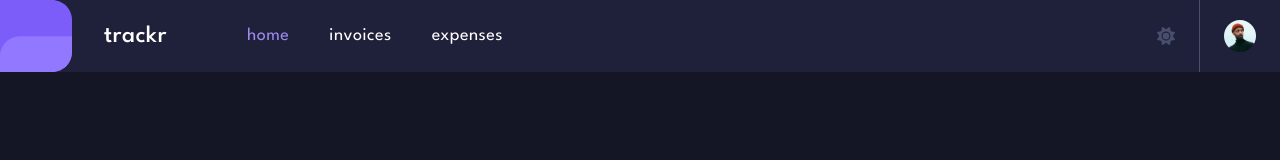
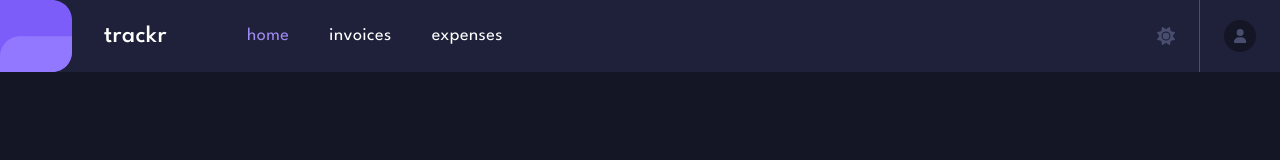
Before and after one commit to neshacascia/trackr, a Next.js app: page / in a window 1280 px wide. Shown: the top 160 px of the page. Built offline with nearby package versions, Linux system fonts and the light colour scheme; no server answers; the database is empty.

Commit message:
replace Image with div containing user icon

```diff
--- a/components/Navbar.js
+++ b/components/Navbar.js
@@ -2,10 +2,14 @@ import { useContext } from 'react';
 import { Context } from './context/StateContext';
 import Link from 'next/link';
 import { usePathname } from 'next/navigation';
-import Image from 'next/image';
 
 import { FontAwesomeIcon } from '@fortawesome/react-fontawesome';
-import { faBars, faSun, faMoon } from '@fortawesome/free-solid-svg-icons';
+import {
+  faBars,
+  faSun,
+  faMoon,
+  faUser,
+} from '@fortawesome/free-solid-svg-icons';
 
 export default function Navbar() {
   const { openMobileMenu, isDarkMode, toggleDarkMode } = useContext(Context);
@@ -87,13 +91,12 @@ export default function Navbar() {
 
       <div className="h-full border-lightPurple border-r-[1px] mx-6"></div>
 
-      <Image
-        src="/assets/avatar.jpg"
-        width={32}
-        height={32}
-        alt="Profile picture"
-        className="rounded-full mr-6"
-      />
+      <div className="bg-darkPurple w-8 h-8 flex justify-center items-center rounded-full mr-6">
+        <FontAwesomeIcon
+          icon={faUser}
+          className="text-lightPurple text-sm"
+        ></FontAwesomeIcon>
+      </div>
     </nav>
   );
 }
```
